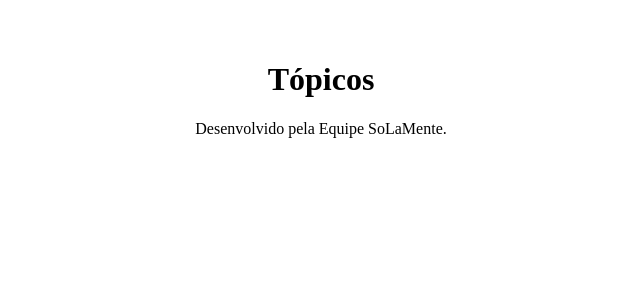
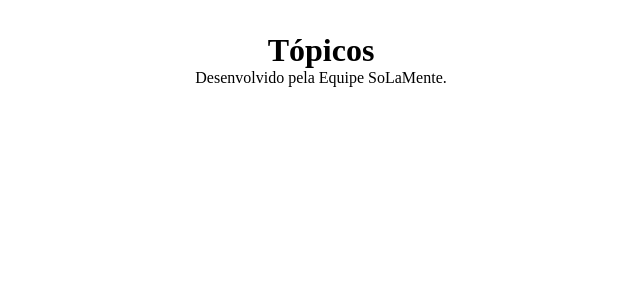
Before and after one commit to micherlane/topicos-app, a React (Vite) app: page / in a window 1280 px wide. Shown: the top 300 px of the page, without its empty margins (319-959 px from the left). Built offline with nearby package versions, Linux system fonts and the light colour scheme.

Commit message:
Reset css.

```diff
--- a/src/index.css
+++ b/src/index.css
@@ -0,0 +1,20 @@
+* {
+    margin: 0;
+    padding: 0;
+    outline: 0;
+    box-sizing: border-box;
+  }
+
+  :root {
+    --white: #FFF;
+    --black: #000;
+  }
+
+  button,a {
+    cursor: pointer;
+  }
+
+  a {
+    color: inherit;
+    text-decoration: none;
+  }
```
